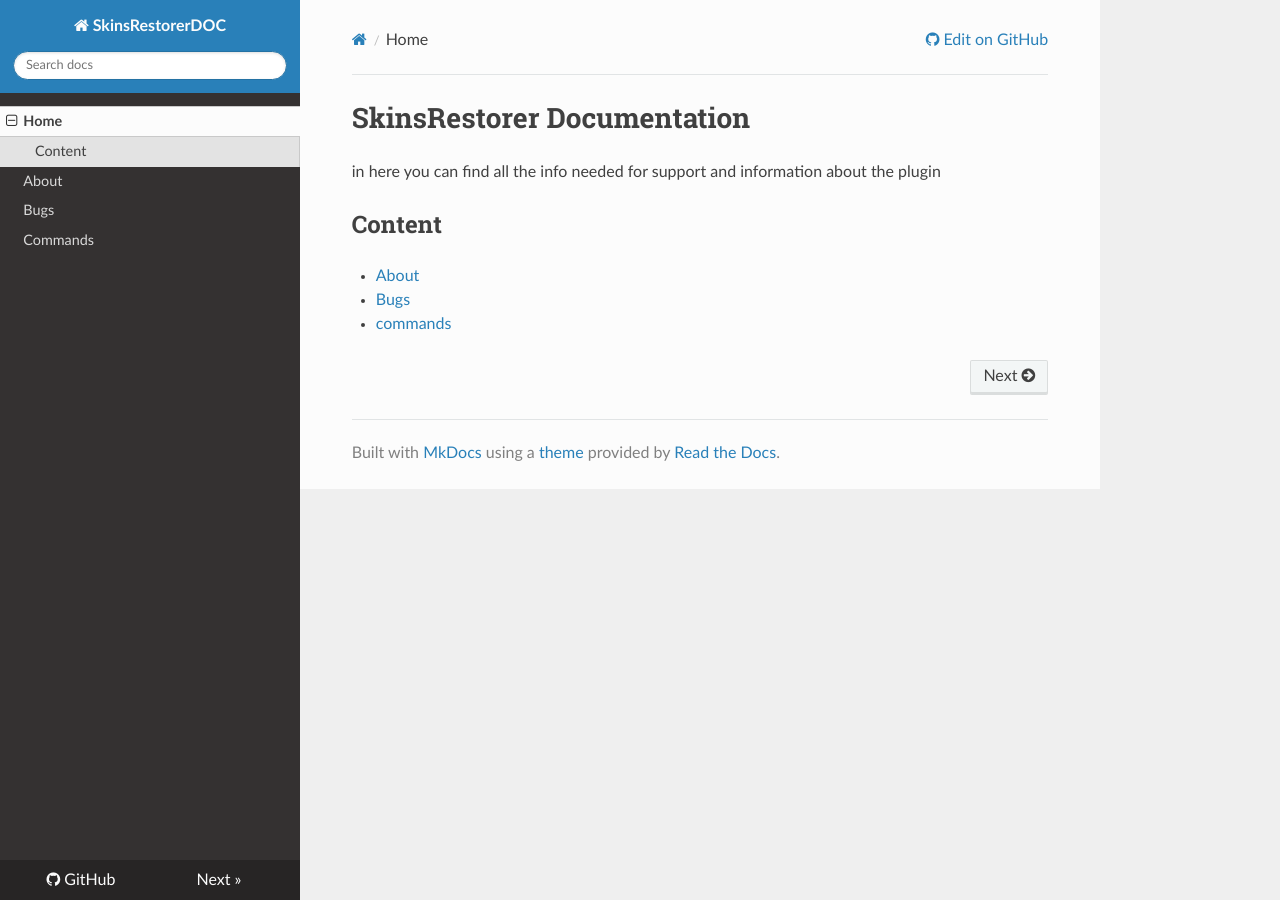
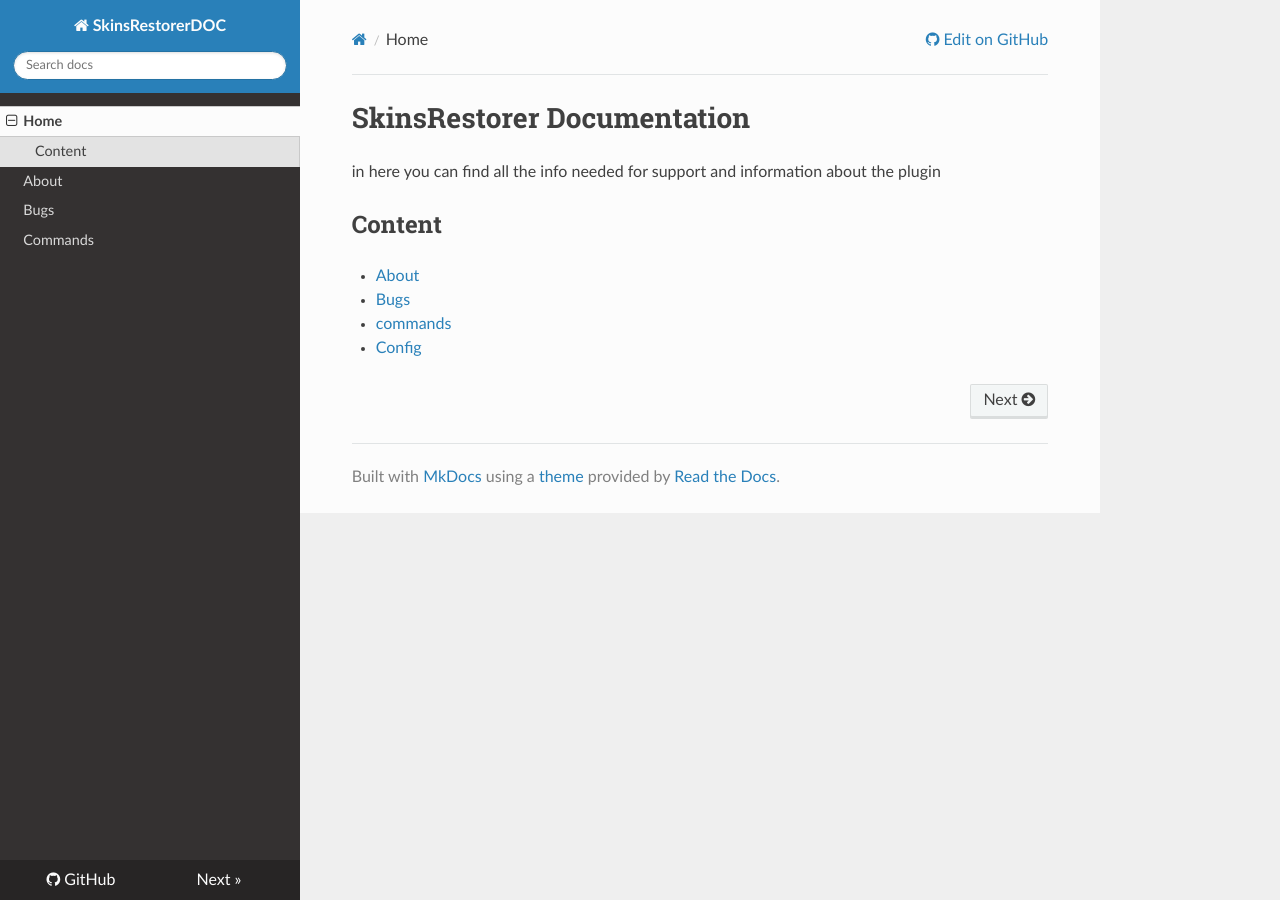
Before and after one commit to xknat/SkinsRestorerDOC, an MkDocs documentation site: the page built from docs/index.md, in a window 1280 px wide. Built offline with MkDocs 1.6.1, drawn with Linux system fonts in a browser that asks for light colours; nearby versions of some CDN libraries; old or Windows-style settings are respelled for this version of MkDocs.

Commit message:
Update index.md

```diff
--- a/docs/index.md
+++ b/docs/index.md
@@ -7,3 +7,4 @@ in here you can find all the info needed for support and information about the p
 - [About](about.md)
 - [Bugs](bugs.md)
 - [commands](commands.md)
+- [Config](config.md)
```
